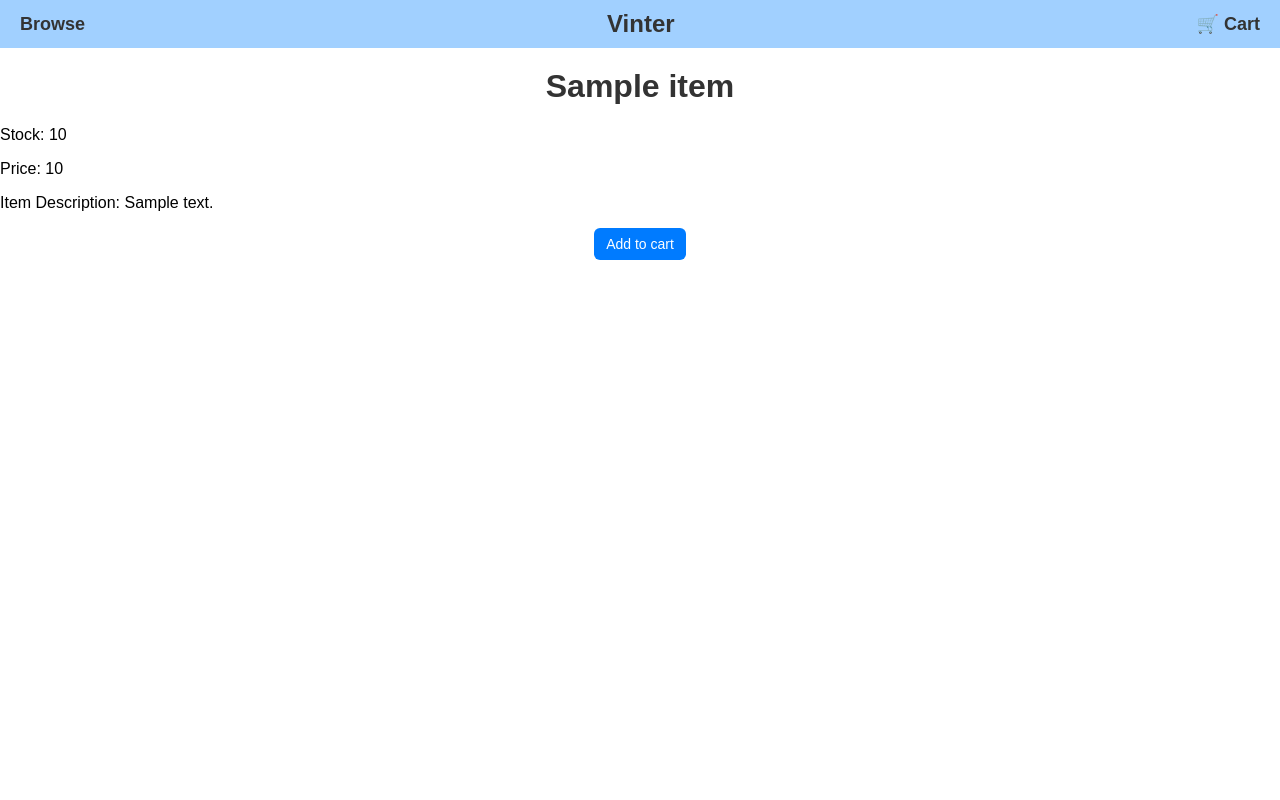
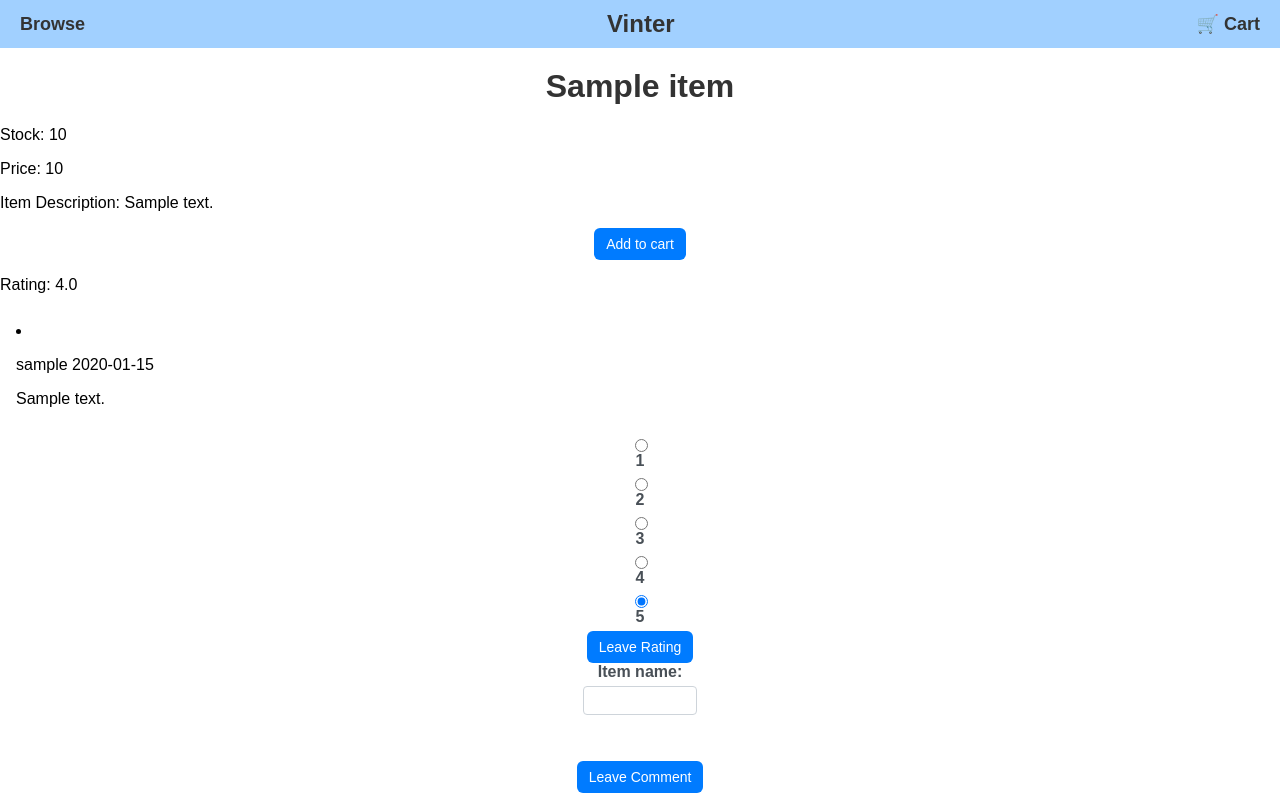
Before and after one commit to saglin/D0018E, a Flask app: page /item/1 in a window 1280 px wide. Run offline with Flask 3, Linux system fonts and the light colour scheme; tables that the repository leaves empty hold one stand-in row (values such as "Sample post"); some libraries are stand-ins or nearby versions.

Commit message:
Added comments and ratings

```diff
--- a/app.py
+++ b/app.py
@@ -3,6 +3,7 @@
 from flask import Flask, render_template, jsonify, request, session, url_for, redirect
 from flask_mysqldb import MySQL
 from datetime import date
+import numpy
 
 app = Flask(__name__)
 
@@ -26,9 +27,14 @@ def index():
 def item_page(id):
     cursor = mysql.connection.cursor()
     cursor.execute('''SELECT * FROM Item WHERE Item.id=%s''', (id,))
-    data = cursor.fetchone()
+    item_data = cursor.fetchone()
+    cursor.execute('''SELECT User.username, Comment.time_posted, Comment.comment_text FROM Comment, User WHERE Comment.item_id=%s AND User.id=Comment.user_id''', (id,))
+    comment_data = cursor.fetchall()
+    cursor.execute('''SELECT Rating.star_rating FROM Rating WHERE Rating.item_id=%s''', (id,))
+    rating_data = cursor.fetchall()
+    average_rating = numpy.mean(rating_data)
     cursor.close()
-    return render_template("item.html", id=data[0], item=data[1], price=data[2], stock=data[3], description=data[4])
+    return render_template("item.html", id=item_data[0], item=item_data[1], price=item_data[2], stock=item_data[3], description=item_data[4], comments=comment_data, average_rating=average_rating)
 
 @app.route("/")
 def login():
@@ -159,5 +165,30 @@ def place_order():
         cursor.close()
         return redirect(url_for('shopping_cart'))
 
+@app.route("/leave_comment/<int:id>", methods=['POST'])
+def leave_comment(id):
+    if request.method == 'POST':
+        user_id = session['user_id']
+        new_comment = request.form['new_comment']
+        cursor = mysql.connection.cursor()
+        cursor.execute('''SELECT * FROM Comment''')
+        comment_id = len(cursor.fetchall()) + 1
+        time_posted = str(date.today())
+        cursor.execute('''INSERT INTO Comment (id, user_id, time_posted, item_id, comment_text) VALUES (%s, %s, %s, %s, %s)''', (comment_id, user_id, time_posted, id, new_comment))
+        mysql.connection.commit()
+        cursor.close()
+        return redirect(url_for('item', id))
+
+@app.route("/leave_rating/<int:id>", methods=['POST'])
+def leave_rating(id):
+    if request.method == 'POST':
+        user_id = session['user_id']
+        new_rating = session['rating']
+        cursor = mysql.connection.cursor()
+        cursor.execute('''DELETE FROM Rating WHERE Rating.user_id=%s AND Rating.item_id=%s''', (user_id, id,))
+        cursor.execute('''INSERT INTO Rating (user_id, item_id, star_rating) VALUES (%s, %s, %s)''', (user_id, id, new_rating))
+        mysql.connection.commit()
+        cursor.close()
+        return redirect(url_for('item', id))
 
 app.run(host="0.0.0.0", port=80)
--- a/templates/item.html
+++ b/templates/item.html
@@ -18,5 +18,43 @@
     <form method="POST" action="{{ url_for('add_to_cart', id=id) }}">
         <button type="submit">Add to cart</button>
     </form>
+
+    <p>Rating: {{ average_rating }}</p>
+
+    {% for comment in comments %}
+        <div class="item_container">
+            <li>
+                <p>{{ comment[0] }} {{ comment[1] }}</p>
+                <p>{{ comment[2] }}</p>
+            </li>
+        </div>
+    {% endfor %}
+
+    <form method="POST" action="{{ url_for('leave_rating', id=id) }}">
+        <input type="radio" id="1" name="rating" value="1" checked />
+        <label for="1">1</label>
+
+        <input type="radio" id="2" name="rating" value="2" checked />
+        <label for="2">2</label>
+
+        <input type="radio" id="3" name="rating" value="3" checked />
+        <label for="3">3</label>
+
+        <input type="radio" id="4" name="rating" value="4" checked />
+        <label for="4">4</label>
+
+        <input type="radio" id="5" name="rating" value="5" checked />
+        <label for="5">5</label>
+
+        <button type="submit">Leave Rating</button>
+    </form>
+
+    <form method="POST" action="{{ url_for('leave_comment', id=id) }}">
+        <label for="new_comment">Item name:</label>
+        <input type="text" id="new_comment" name="new_comment" reqiured><br><br>
+
+        <button type="submit">Leave Comment</button>
+    </form>
+
 </body>
 </html>
```
